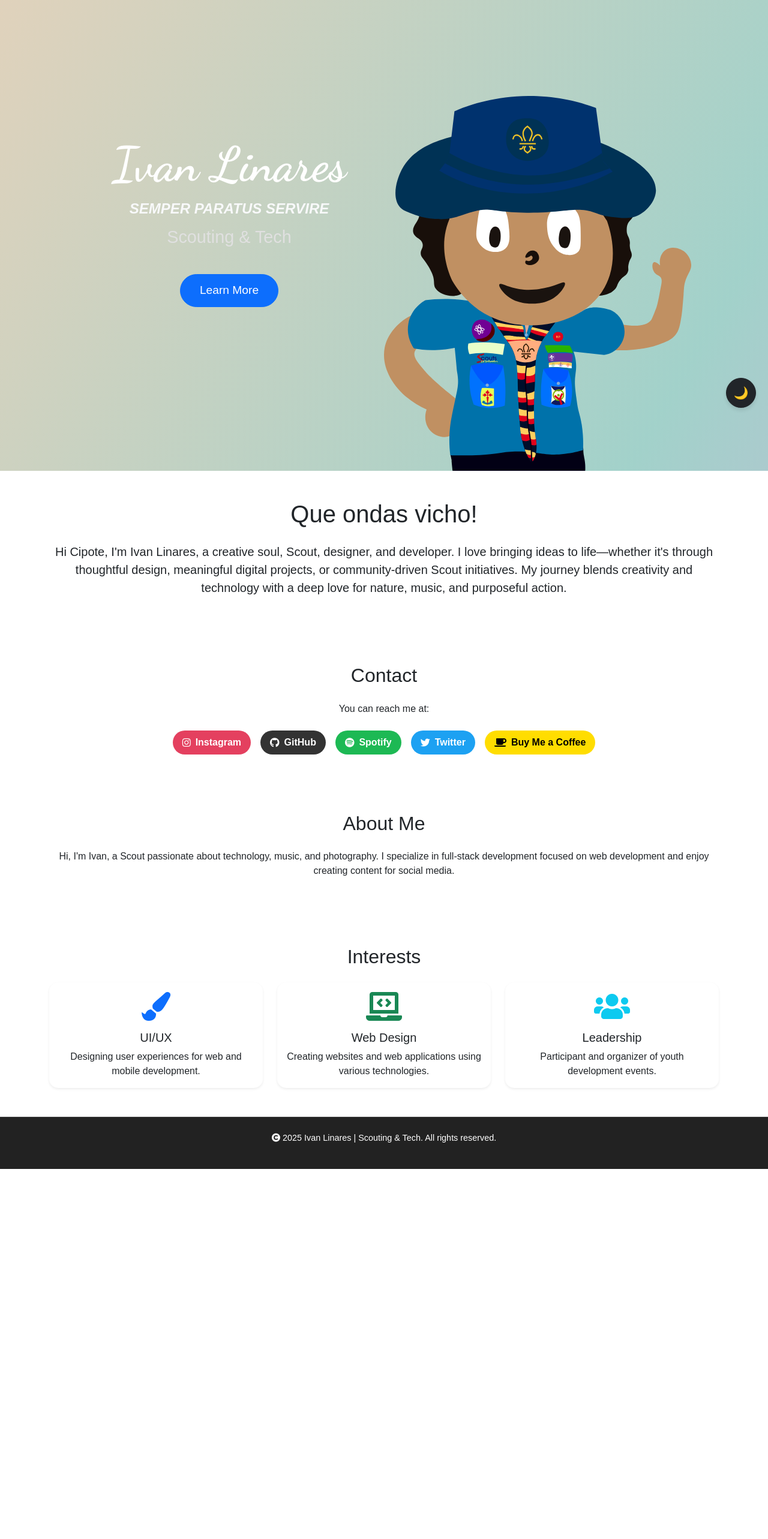
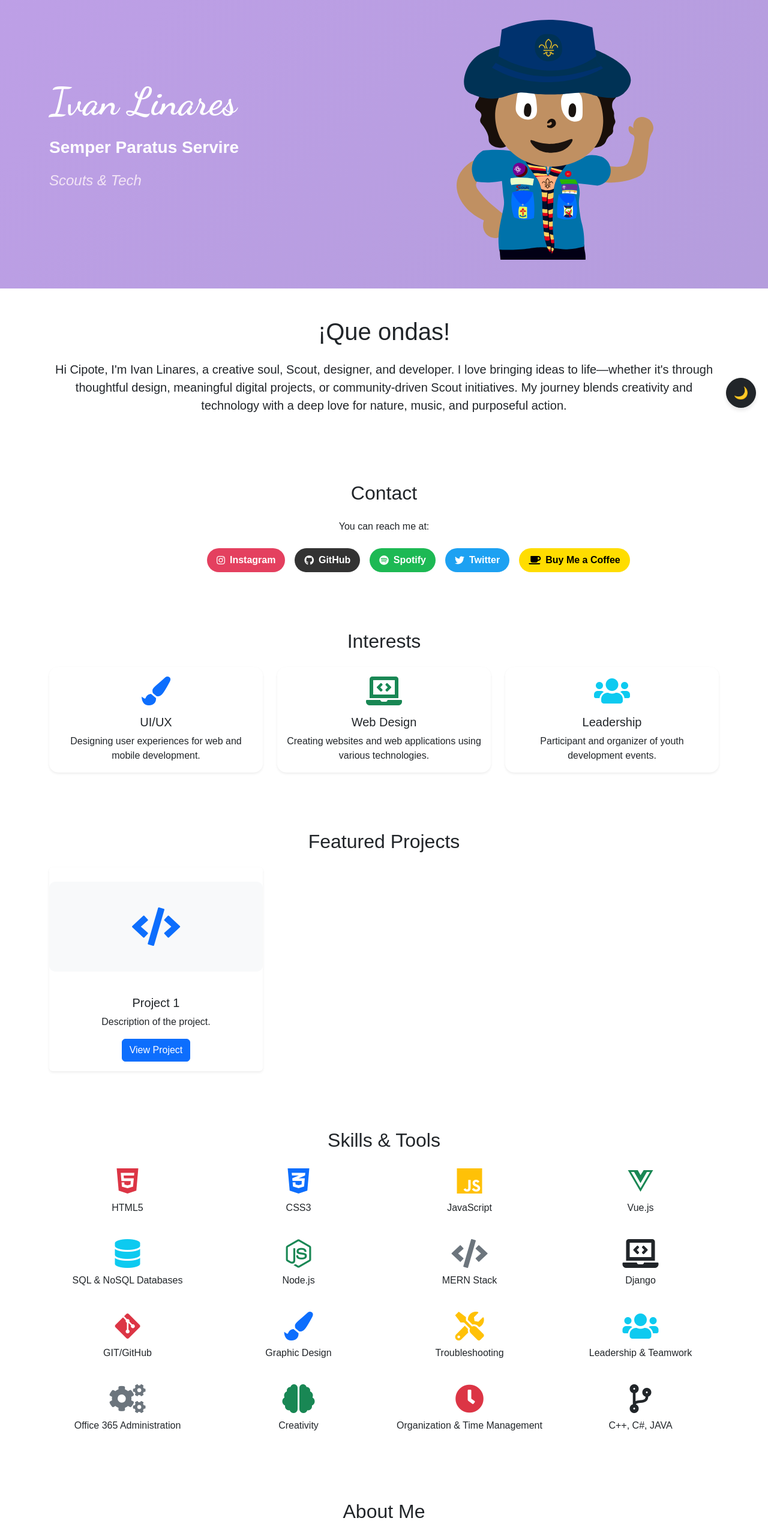
Before and after one commit to IvnLinares/IvnLinares, a JavaScript app: page /#/ in a window 1280 px wide. Shown: the part 100-2666 px from the top of the page at 60% size. Before the commit the page ends 2049 px from the top, so only its background shows below. Built offline with nearby package versions, Linux system fonts and the light colour scheme.

Commit message:
[ADD] more information about me

```diff
--- a/index.html
+++ b/index.html
@@ -12,6 +12,9 @@
     <link href="https://fonts.googleapis.com/css2?family=Dancing+Script:wght@400;700&display=swap" rel="stylesheet">
     <!-- Estilos personalizados -->
     <link rel="stylesheet" href="./css/styles.css">
+    <meta name="description" content="Ivan Linares - Creative Developer and Designer. Explore my portfolio and projects.">
+    <meta name="keywords" content="Ivan Linares, Developer, Designer, Portfolio, Web Development, Vue.js">
+    <meta name="author" content="Ivan Linares">
 </head>
 <body>
     <div id="vue-app"></div>
--- a/src/views/HomeView.vue
+++ b/src/views/HomeView.vue
@@ -1,21 +1,23 @@
 <template>
-  <div>
+  <div :class="{ 'dark-mode': isDarkMode }">
     <main>
-      <!-- Hero Section -->
-      <section class="hero-section">
-        <div class="container text-center">
-          <div class="hero-content">
-            <h1 class="display-1 fw-bold">Ivan Linares</h1>
-            <p class="fst-italic hero-subtitle">SEMPER PARATUS SERVIRE</p>
-            <p class="lead hero-tagline">Scouting & Tech</p>
-            <a href="#about" class="btn btn-primary mt-3">Learn More</a>
+      <section id="intro" class="intro-section py-5">
+        <div class="container">
+          <div class="row align-items-center">
+            <div class="col-md-6 text-center text-md-start">
+              <h1 class="intro-title">Ivan Linares</h1>
+              <p class="intro-tagline">Semper Paratus Servire</p>
+              <p class="intro-subtitle">Scouts & Tech</p>
+            </div>
+            <div class="col-md-6 text-center">
+              <img :src="ivnDraw" alt="Ivan Linares Illustration" class="intro-illustration" />
+            </div>
           </div>
-          <img :src="ivnDraw" alt="Ivan Linares" class="hero-illustration mt-4" />
         </div>
       </section>
       <section id="welcome" class="text-center py-5">
         <div class="container">
-          <h2 class="h1 mb-4">Que ondas vicho!</h2>
+          <h2 class="h1 mb-4">¡Que ondas!</h2>
           <p class="lead">
             Hi Cipote, I'm Ivan Linares, a creative soul, Scout, designer, and developer. I love bringing ideas to
             life—whether it's through thoughtful design, meaningful digital projects, or community-driven Scout
@@ -28,6 +30,9 @@
         <h2 class="h2 mb-4">Contact</h2>
         <p class="mb-4">You can reach me at:</p>
         <div class="contact-buttons d-flex justify-content-center flex-wrap gap-3">
+          <a href="mailto:linaresivn@gmail.com" class="btn-email" target="_blank">
+            <i class="fas fa-envelope"></i> Email
+          </a>
           <a href="https://www.instagram.com/ivn.linares" class="btn-instagram" target="_blank">
             <i class="fab fa-instagram"></i> Instagram
           </a>
@@ -43,15 +48,6 @@
           <a href="https://buymeacoffee.com/ivnlinares" class="btn-coffee" target="_blank">
             <i class="fas fa-coffee"></i> Buy Me a Coffee
           </a>
-        </div>
-      </section>
-      <section id="about" class="py-5">
-        <div class="container">
-          <h2 class="h2 mb-4 text-center">About Me</h2>
-          <p class="text-center">
-            Hi, I'm Ivan, a Scout passionate about technology, music, and photography. I specialize in full-stack
-            development focused on web development and enjoy creating content for social media.
-          </p>
         </div>
       </section>
       <section id="interests" class="py-5">
@@ -88,6 +84,123 @@
           </div>
         </div>
       </section>
+      <section id="projects" class="py-5">
+        <div class="container">
+          <h2 class="h2 mb-4 text-center">Featured Projects</h2>
+          <div class="row">
+            <div class="col-md-4">
+              <div class="card project-card shadow-sm text-center">
+                <div class="card-icon my-4">
+                  <i class="fas fa-code fa-4x text-primary"></i>
+                </div>
+                <div class="card-body">
+                  <h5 class="card-title">Project 1</h5>
+                  <p class="card-text">Description of the project.</p>
+                  <a href="#" class="btn btn-primary">View Project</a>
+                </div>
+              </div>
+            </div>
+            <!-- Repeat for more projects -->
+          </div>
+        </div>
+      </section>
+      <section id="skills" class="py-5">
+        <div class="container">
+          <h2 class="h2 mb-4 text-center">Skills & Tools</h2>
+          <div class="row text-center">
+            <div class="col-md-3 skill-card">
+              <i class="fab fa-html5 fa-3x text-danger"></i>
+              <p class="mt-2">HTML5</p>
+            </div>
+            <div class="col-md-3 skill-card">
+              <i class="fab fa-css3-alt fa-3x text-primary"></i>
+              <p class="mt-2">CSS3</p>
+            </div>
+            <div class="col-md-3 skill-card">
+              <i class="fab fa-js fa-3x text-warning"></i>
+              <p class="mt-2">JavaScript</p>
+            </div>
+            <div class="col-md-3 skill-card">
+              <i class="fab fa-vuejs fa-3x text-success"></i>
+              <p class="mt-2">Vue.js</p>
+            </div>
+          </div>
+          <div class="row text-center mt-4">
+            <div class="col-md-3 skill-card">
+              <i class="fas fa-database fa-3x text-info"></i>
+              <p class="mt-2">SQL & NoSQL Databases</p>
+            </div>
+            <div class="col-md-3 skill-card">
+              <i class="fab fa-node-js fa-3x text-success"></i>
+              <p class="mt-2">Node.js</p>
+            </div>
+            <div class="col-md-3 skill-card">
+              <i class="fas fa-code fa-3x text-secondary"></i>
+              <p class="mt-2">MERN Stack</p>
+            </div>
+            <div class="col-md-3 skill-card">
+              <i class="fas fa-laptop-code fa-3x text-dark"></i>
+              <p class="mt-2">Django</p>
+            </div>
+          </div>
+          <div class="row text-center mt-4">
+            <div class="col-md-3 skill-card">
+              <i class="fab fa-git-alt fa-3x text-danger"></i>
+              <p class="mt-2">GIT/GitHub</p>
+            </div>
+            <div class="col-md-3 skill-card">
+              <i class="fas fa-paint-brush fa-3x text-primary"></i>
+              <p class="mt-2">Graphic Design</p>
+            </div>
+            <div class="col-md-3 skill-card">
+              <i class="fas fa-tools fa-3x text-warning"></i>
+              <p class="mt-2">Troubleshooting</p>
+            </div>
+            <div class="col-md-3 skill-card">
+              <i class="fas fa-users fa-3x text-info"></i>
+              <p class="mt-2">Leadership & Teamwork</p>
+            </div>
+          </div>
+          <div class="row text-center mt-4">
+            <div class="col-md-3 skill-card">
+              <i class="fas fa-cogs fa-3x text-secondary"></i>
+              <p class="mt-2">Office 365 Administration</p>
+            </div>
+            <div class="col-md-3 skill-card">
+              <i class="fas fa-brain fa-3x text-success"></i>
+              <p class="mt-2">Creativity</p>
+            </div>
+            <div class="col-md-3 skill-card">
+              <i class="fas fa-clock fa-3x text-danger"></i>
+              <p class="mt-2">Organization & Time Management</p>
+            </div>
+            <div class="col-md-3 skill-card">
+              <i class="fas fa-code-branch fa-3x text-dark"></i>
+              <p class="mt-2">C++, C#, JAVA</p>
+            </div>
+          </div>
+        </div>
+      </section>
+      <section id="about" class="py-5">
+        <div class="container">
+          <h2 class="h2 mb-4 text-center">About Me</h2>
+          <p class="text-center">
+            Hi, I'm Ivan, a Scout passionate about technology, music, and photography. I specialize in full-stack
+            development focused on web development and enjoy creating content for social media.
+          </p>
+        </div>
+      </section>
+
+      <footer class="footer py-4">
+        <div class="container text-center">
+          <p>&copy; 2023 Ivan Linares. All rights reserved.</p>
+          <div class="social-icons">
+            <a href="https://www.instagram.com/ivn.linares" target="_blank"><i class="fab fa-instagram"></i></a>
+            <a href="https://github.com/IvnLinares" target="_blank"><i class="fab fa-github"></i></a>
+            <!-- Add more social links -->
+          </div>
+        </div>
+      </footer>
     </main>
   </div>
 </template>
@@ -98,12 +211,148 @@
 export default {
   data() {
     return {
-      ivnDraw
+      ivnDraw,
+      isDarkMode: false, // Cambiar dinámicamente según el modo
     };
-  }
+  },
+  mounted() {
+    // Detectar el modo oscuro del sistema
+    this.isDarkMode = window.matchMedia('(prefers-color-scheme: dark)').matches;
+  },
 };
 </script>
 
 <style>
-/* Estilos específicos para HomeView */
+/* Intro Section Styles */
+.intro-section {
+  background: linear-gradient(135deg, #d4a5ff, #b19cd9);
+  background-size: 400% 400%;
+  animation: gradientAnimation 10s ease infinite;
+  color: #ffffff;
+}
+
+.dark-mode .intro-section {
+  background: linear-gradient(135deg, #9b6bcc, #7a5a9e);
+}
+
+.intro-title {
+  font-family: 'Dancing Script', cursive;
+  font-size: 3rem;
+  font-weight: bold;
+  margin-bottom: 1rem;
+}
+
+.intro-tagline {
+  font-size: 1.5rem;
+  font-weight: 600;
+}
+
+.intro-subtitle {
+  font-size: 1.25rem;
+  font-style: italic;
+  color: #f3e5f5;
+}
+
+.intro-illustration {
+  max-width: 60%;
+  bottom: 0;
+  height: auto;
+}
+
+.project-card {
+  border: none;
+}
+
+.project-card .card-icon {
+  display: flex;
+  justify-content: center;
+  align-items: center;
+  height: 150px;
+  background: #f8f9fa;
+  border-radius: 10px;
+}
+
+.project-card .card-icon i {
+  font-size: 4rem;
+}
+
+@media (min-width: 768px) {
+  .intro-title {
+    font-size: 4rem;
+  }
+
+  .intro-tagline {
+    font-size: 1.75rem;
+  }
+
+  .intro-subtitle {
+    font-size: 1.5rem;
+  }
+}
+
+/* Gradient Animation */
+@keyframes gradientAnimation {
+  0% {
+    background-position: 0% 50%;
+  }
+  50% {
+    background-position: 100% 50%;
+  }
+  100% {
+    background-position: 0% 50%;
+  }
+}
+
+/* Footer Styles */
+.footer {
+  background: #333;
+  color: #fff;
+}
+
+.footer .social-icons a {
+  margin: 0 10px;
+  color: #fff;
+  font-size: 1.5rem;
+}
+
+/* Skills Section Styles */
+.skill-card {
+  transition: transform 0.3s ease, box-shadow 0.3s ease;
+}
+
+.skill-card:hover {
+  transform: translateY(-10px);
+  box-shadow: 0 10px 20px rgba(0, 0, 0, 0.2);
+}
+
+/* Animations for other elements */
+.project-card {
+  transition: transform 0.3s ease, box-shadow 0.3s ease;
+}
+
+.project-card:hover {
+  transform: translateY(-10px);
+  box-shadow: 0 10px 20px rgba(0, 0, 0, 0.2);
+}
+
+.project-card .card-icon i {
+  transition: color 0.3s ease, transform 0.3s ease;
+}
+
+.project-card:hover .card-icon i {
+  color: #007bff;
+  transform: scale(1.1);
+}
+
+/* Email Button Styles */
+.btn-email {
+  color: #d44638;
+  text-decoration: none;
+  font-weight: bold;
+  transition: color 0.3s ease;
+}
+
+.btn-email:hover {
+  color: #a8322a;
+}
 </style>
```
Also changed, not shown: src/darkMode.js (+10 -6 lines), css/styles.css (line endings or trailing spaces), 5 other files (tests, documents, lock files or other folders).
